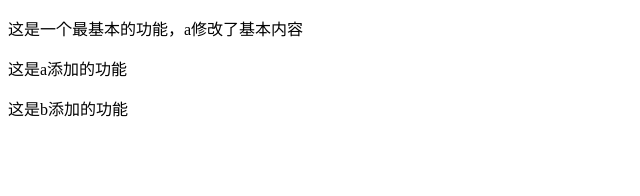
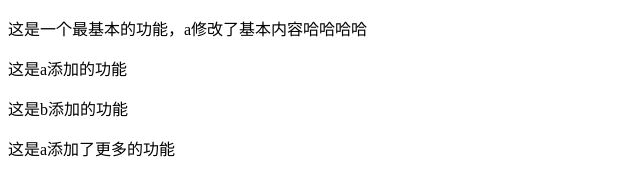
Before and after one commit to creeping-weed/conflict, a plain HTML site: page index.html in a window 1280 px wide. Shown: the whole page, without its empty margins (0-640 px from the left). Drawn offline with Linux system fonts and the light colour scheme.

Commit message:
a的第一次保存

```diff
--- a/index.html
+++ b/index.html
@@ -7,8 +7,9 @@
   <title>Document</title>
 </head>
 <body>
-  <p>这是一个最基本的功能，a修改了基本内容</p>
+  <p>这是一个最基本的功能，a修改了基本内容哈哈哈哈</p>
   <p>这是a添加的功能</p>
   <p>这是b添加的功能</p>
+  <p>这是a添加了更多的功能</p>
 </body>
 </html>
```
